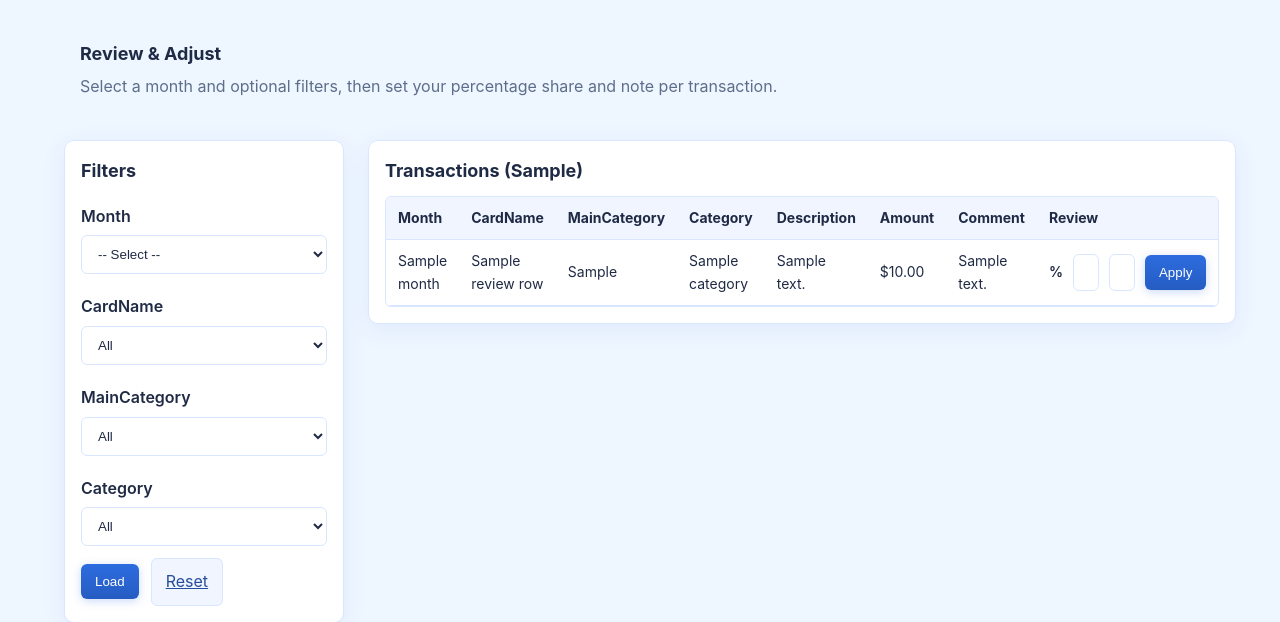
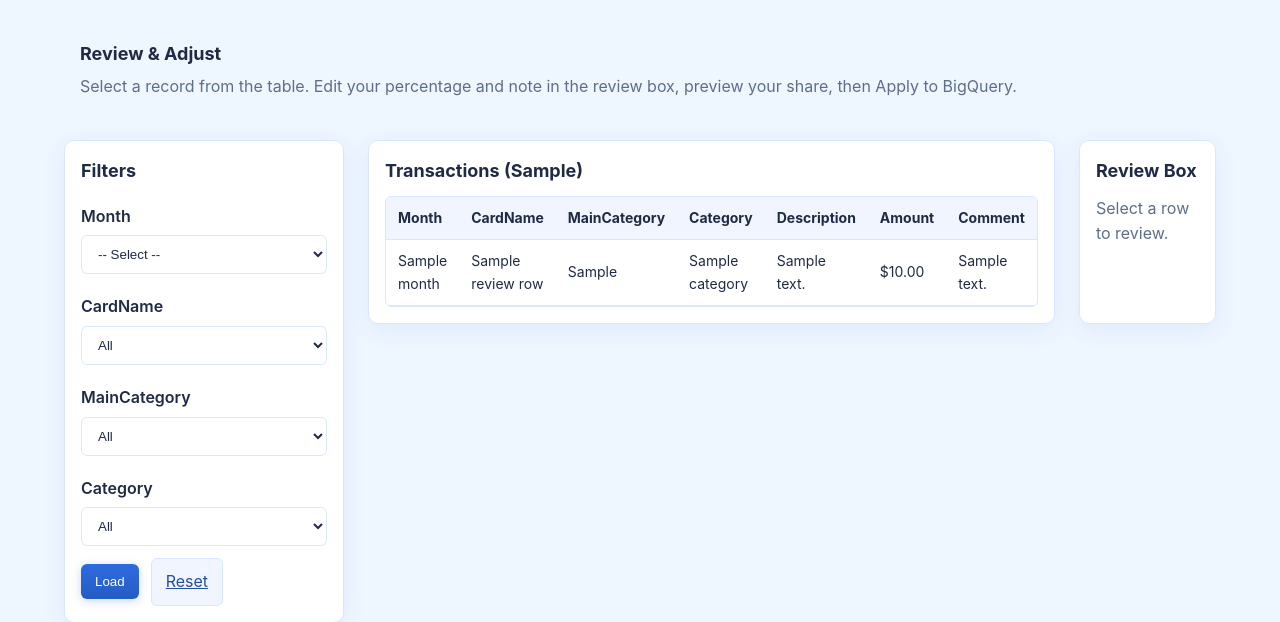
Before and after one commit to pdeepanraj/expensetracker, a Flask app: template templates/review.html in a window 1280 px wide. Shown: the part 133-755 px from the top of the page. Run offline with Flask 3, Linux system fonts and the light colour scheme; the template is opened without the code that fills it: most values are stand-ins (such as "Sample title", 1, 10 or a date in 2020).

Commit message:
Update review.html

```diff
--- a/templates/review.html
+++ b/templates/review.html
@@ -2,18 +2,26 @@
 {% block title %}Review & Adjust{% endblock %}
 
 {% block header_meta %}
-{{ project }}.{{ dataset }}.{{ 'all_positive_monthly' }}
+{{ project }}.{{ dataset }}.all_positive_monthly
 {% endblock %}
 
 {% block content %}
 <div class="card" style="padding:16px; border:none; box-shadow:none; background:transparent; margin-bottom:8px;">
   <h3 style="margin:0 0 6px;">Review & Adjust</h3>
-  <p class="muted">Select a month and optional filters, then set your percentage share and note per transaction.</p>
+  <p class="muted">Select a record from the table. Edit your percentage and note in the review box, preview your share, then Apply to BigQuery.</p>
 </div>
+
+{% if message %}
+<div class="card" style="border-color: {{ 'var(--border)' if message_type != 'error' else '#ffccd2' }};">
+  <p class="{{ 'muted' if message_type != 'error' else 'error' }}">{{ message }}</p>
+</div>
+{% endif %}
+
+<button id="filtersToggleBtn" class="btn secondary filters-toggle" type="button">Show filters</button>
 
 <div class="layout">
   <!-- Sidebar: filters -->
-  <aside class="sidebar">
+  <aside id="sidebar" class="sidebar collapsed">
     <div class="card">
       <h3>Filters</h3>
       <form method="get" action="/review">
@@ -63,12 +71,14 @@
     </div>
   </aside>
 
-  <!-- Content: table with inline reviewers -->
+  <!-- Content: table (left) + review panel (right) -->
   <section class="content">
+    <div class="grid-2">
+      <!-- Table -->
       <div class="card">
         <h3>Transactions{% if selected_month %} ({{ selected_month }}){% endif %}</h3>
         <div class="table-scroll">
-        <table>
+          <table id="reviewTable">
             <thead>
               <tr>
                 <th>Month</th>
@@ -78,12 +88,19 @@
                 <th>Description</th>
                 <th>Amount</th>
                 <th>Comment</th>
-              <th>Review</th>
               </tr>
             </thead>
             <tbody>
               {% for r in review_rows %}
-            <tr>
+              <tr class="selectable"
+                  data-rowhash="{{ r.RowHash }}"
+                  data-month="{{ r.Month }}"
+                  data-card="{{ r.CardName }}"
+                  data-main="{{ r.MainCategory }}"
+                  data-cat="{{ r.Category }}"
+                  data-desc="{{ r.Description }}"
+                  data-amount="{{ r.Amount or 0 }}"
+                  data-comment="{{ r.Comment or '' }}">
                 <td>{{ r.Month }}</td>
                 <td>{{ r.CardName }}</td>
                 <td>{{ r.MainCategory }}</td>
@@ -91,30 +108,149 @@
                 <td>{{ r.Description }}</td>
                 <td>{{ (r.Amount or 0)|currency }}</td>
                 <td>{{ r.Comment }}</td>
-              <td>
-                <form method="post" action="/review" class="inline">
-                  <input type="hidden" name="rowhash" value="{{ r.RowHash }}">
-                  <input type="hidden" name="month" value="{{ selected_month or '' }}">
-                  <label style="margin:0;">%</label>
-                  <input type="text" name="percentage" placeholder="e.g., 25" style="max-width:80px;">
-                  <input type="text" name="note" placeholder="Optional note..." style="flex:1;">
-                  <button type="submit">Apply</button>
-                </form>
-              </td>
               </tr>
               {% endfor %}
               {% if not review_rows %}
-            <tr><td colspan="8" class="muted">No rows loaded. Choose a month and click Load.</td></tr>
+              <tr><td colspan="7" class="muted">No rows loaded. Choose a month and click Load.</td></tr>
               {% endif %}
             </tbody>
           </table>
         </div>
       </div>
+
+      <!-- Review panel -->
+      <div class="card" id="reviewPanel">
+        <h3>Review Box</h3>
+        <p class="muted" id="panelHint">Select a row to review.</p>
+
+        <div id="panelContent" style="display:none;">
+          <div class="kpi">
+            <div class="pill"><strong>Month:</strong> <span id="pMonth"></span></div>
+            <div class="pill"><strong>Card:</strong> <span id="pCard"></span></div>
+            <div class="pill"><strong>Main:</strong> <span id="pMain"></span></div>
+            <div class="pill"><strong>Category:</strong> <span id="pCat"></span></div>
+          </div>
+          <p><strong>Description:</strong> <span id="pDesc"></span></p>
+          <p><strong>Original Amount:</strong> <span id="pAmount"></span></p>
+          <p><strong>Existing Comment:</strong> <span id="pComment"></span></p>
+          <hr class="hr">
+
+          <form method="post" action="/review" id="reviewForm">
+            <input type="hidden" name="rowhash" id="fRowhash">
+            <input type="hidden" name="month" id="fMonth" value="{{ selected_month or '' }}">
+
+            <label>Percentage (%)</label>
+            <input type="number" name="percentage" id="fPct" step="0.01" min="0" max="100" placeholder="e.g., 25">
+
+            <label>Note (optional)</label>
+            <input type="text" name="note" id="fNote" placeholder="Your note...">
+
+            <div class="kpi" style="margin-top: 12px;">
+              <div class="pill"><strong>Your share:</strong> <span id="pShare">$0.00</span></div>
+            </div>
+
+            <div class="actions" style="margin-top: 12px;">
+              <button type="submit">Apply to BigQuery</button>
+              <button type="button" class="btn secondary" id="clearPanel">Clear</button>
+            </div>
+          </form>
+        </div>
+      </div>
+    </div>
   </section>
 </div>
-{% if message %}
-<div class="card" style="border-color: {{ 'var(--border)' if message_type != 'error' else '#ffccd2' }};">
-  <p class="{{ 'muted' if message_type != 'error' else 'error' }}">{{ message }}</p>
-</div>
-{% endif %}
 {% endblock %}
+
+{% block scripts %}
+<script>
+  // Mobile sidebar toggle
+  const toggleBtn = document.getElementById('filtersToggleBtn');
+  const sidebar = document.getElementById('sidebar');
+  if (toggleBtn && sidebar) {
+    const syncLabel = () => {
+      const collapsed = sidebar.classList.contains('collapsed');
+      toggleBtn.textContent = collapsed ? 'Show filters' : 'Hide filters';
+    };
+    toggleBtn.addEventListener('click', () => {
+      sidebar.classList.toggle('collapsed');
+      syncLabel();
+    });
+    syncLabel();
+  }
+
+  // Helper: format currency
+  const fmt2 = new Intl.NumberFormat('en-US', { minimumFractionDigits: 2, maximumFractionDigits: 2 });
+
+  // Table row selection populates panel
+  const table = document.getElementById('reviewTable');
+  const panel = document.getElementById('reviewPanel');
+  const panelHint = document.getElementById('panelHint');
+  const panelContent = document.getElementById('panelContent');
+
+  const pMonth = document.getElementById('pMonth');
+  const pCard  = document.getElementById('pCard');
+  const pMain  = document.getElementById('pMain');
+  const pCat   = document.getElementById('pCat');
+  const pDesc  = document.getElementById('pDesc');
+  const pAmount= document.getElementById('pAmount');
+  const pComment = document.getElementById('pComment');
+  const pShare = document.getElementById('pShare');
+
+  const fRowhash = document.getElementById('fRowhash');
+  const fMonth   = document.getElementById('fMonth');
+  const fPct     = document.getElementById('fPct');
+  const fNote    = document.getElementById('fNote');
+  const clearBtn = document.getElementById('clearPanel');
+
+  function selectRow(tr) {
+    // Populate panel fields
+    const data = tr.dataset;
+    const origAmt = Number(data.amount || 0);
+    pMonth.textContent = data.month || '';
+    pCard.textContent  = data.card || '';
+    pMain.textContent  = data.main || '';
+    pCat.textContent   = data.cat || '';
+    pDesc.textContent  = data.desc || '';
+    pAmount.textContent= '$' + fmt2.format(origAmt);
+    pComment.textContent = data.comment || '';
+
+    fRowhash.value = data.rowhash || '';
+    // Preserve selected month context (already in fMonth; keep)
+    fPct.value = '';
+    fNote.value = '';
+    pShare.textContent = '$' + fmt2.format(0);
+
+    panelHint.style.display = 'none';
+    panelContent.style.display = '';
+  }
+
+  // Live compute share
+  function computeShare() {
+    const amtText = pAmount.textContent.replace(/[^0-9.\-]/g, '') || '0';
+    const origAmt = Number(amtText);
+    const pct = Number(fPct.value || 0);
+    const share = origAmt * (pct / 100);
+    pShare.textContent = '$' + fmt2.format(share);
+  }
+
+  // Wire events
+  if (table) {
+    table.addEventListener('click', (e) => {
+      const tr = e.target.closest('tr.selectable');
+      if (tr) {
+        // highlight selection
+        [...table.tBodies[0].rows].forEach(r => r.classList.remove('selected'));
+        tr.classList.add('selected');
+        selectRow(tr);
+      }
+    });
+  }
+  fPct && fPct.addEventListener('input', computeShare);
+  clearBtn && clearBtn.addEventListener('click', () => {
+    panelContent.style.display = 'none';
+    panelHint.style.display = '';
+    // clear selection highlight
+    if (table) [...table.tBodies[0].rows].forEach(r => r.classList.remove('selected'));
+  });
+</script>
+{% endblock %}
```
Lines whose indentation alone changed are shown as unchanged.
